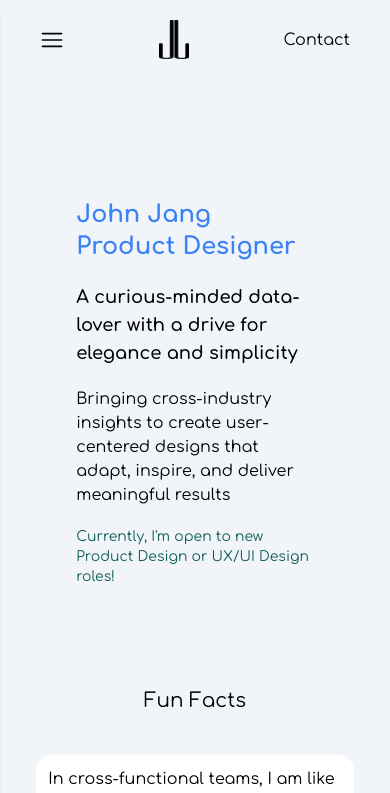
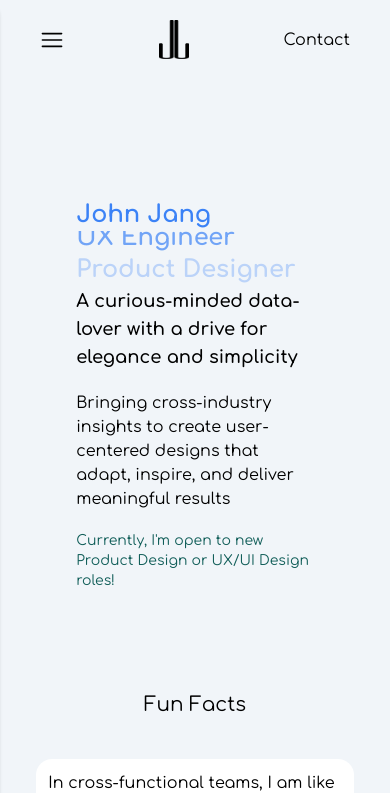
Before and after one commit to johnjang94/portfolio-ver-3, a React (Vite) app: page / in a window 390 px wide. Shown: the top 793 px of the page. Built offline with nearby package versions, Linux system fonts and the light colour scheme.

Commit message:
modified my description tag on home page

```diff
--- a/src/index.css
+++ b/src/index.css
@@ -9,3 +9,26 @@ body {
   font-optical-sizing: auto;
   max-width: 1440px;
 }
+
+@keyframes slide {
+  0% {
+    transform: translateY(0%);
+    opacity: 1;
+  }
+  25% {
+    transform: translateY(-100%);
+    opacity: 0;
+  }
+  50% {
+    transform: translateY(100%);
+    opacity: 0;
+  }
+  75% {
+    transform: translateY(0%);
+    opacity: 1;
+  }
+  100% {
+    transform: translateY(0%);
+    opacity: 1;
+  }
+}
--- a/src/pages/home/home.jsx
+++ b/src/pages/home/home.jsx
@@ -100,11 +100,22 @@ export default function Home() {
             John Jang
           </h1>
           <div className="md:mb-0">
+            <div className="flex">
+              <div className="relative w-full h-14 overflow-hidden md:text-5xl text-2xl text-blue-500 font-bold">
+                <div className="absolute w-full animate-[slide_4s_infinite]">
+                  Product Designer
+                </div>
+                <div className="absolute w-full animate-[slide_4s_infinite_2s]">
+                  UX Engineer
+                </div>
+              </div>
+            </div>
             {/* <h1>I&#39;m a {currentMethod}</h1> */}
-            <h1 className="md:text-5xl text-2xl text-blue-500 font-bold">
+            {/* <h1 className="md:text-5xl text-2xl text-blue-500 font-bold">
               Product Designer
-            </h1>
-            <p className="md:text-2xl text-lg font-semibold my-5">
+            </h1> */}
+            <div className="space-y-5 md:my-5">
+              <p className="md:text-2xl text-lg font-semibold">
                 A curious-minded data-lover with a drive for elegance and
                 simplicity
               </p>
@@ -112,6 +123,7 @@ export default function Home() {
                 Bringing cross-industry insights to create user-centered designs
                 that adapt, inspire, and deliver meaningful results
               </p>
+            </div>
           </div>
           <div>
             <p className="my-5 text-sm text-teal-800">
--- a/tailwind.config.js
+++ b/tailwind.config.js
@@ -6,6 +6,8 @@ export default {
       animation: {
         "white-to-black": "white-to-black 5s ease-in-out forwards",
         "gradient-shift": "gradient-shift 2s ease infinite",
+        slide: "slide 4s infinite",
+        "slide-2s": "slide 4s infinite 2s",
       },
       backgroundImage: {
         glow: "url('/src/assets/accessory/background.png')",
```
Lines whose indentation alone changed are shown as unchanged.
